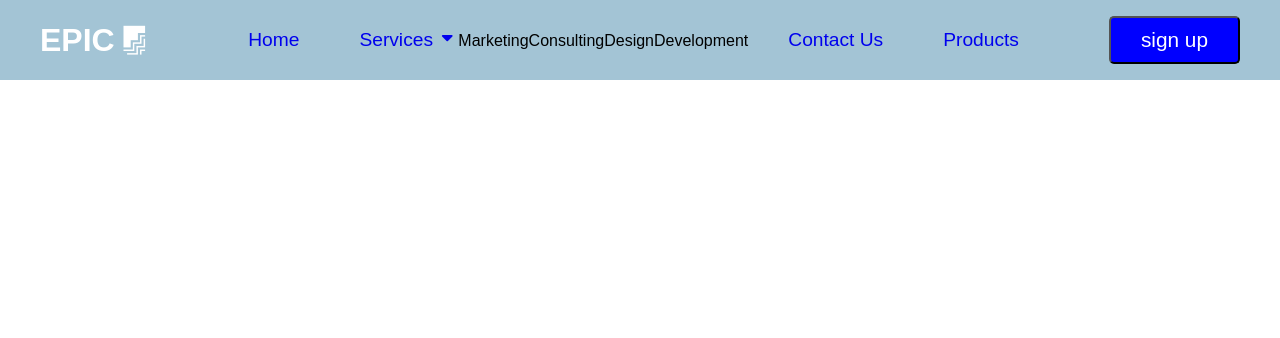
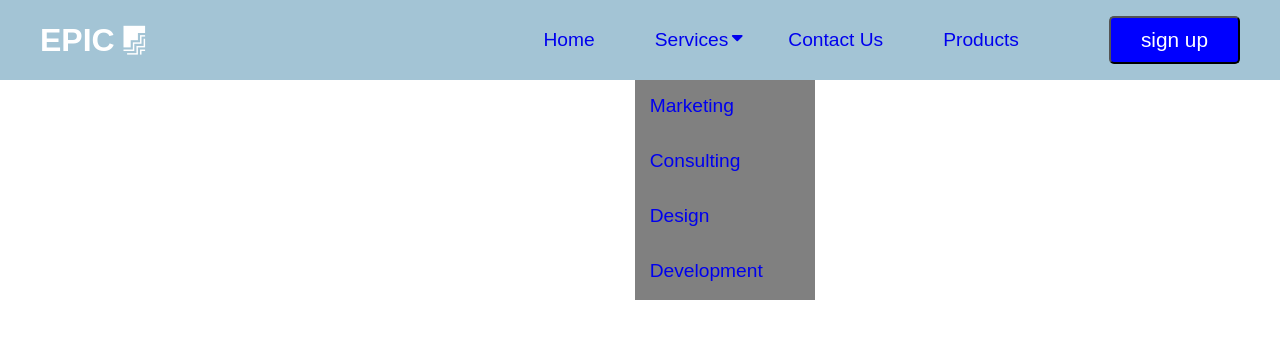
Before and after one commit to benyamin-nayudi/reactResponsiveNavbar, a JavaScript app: page / in a window 1280 px wide. Shown: the top 338 px of the page. Built offline with nearby package versions, Linux system fonts and the light colour scheme; a web font is replaced by a local one.

Commit message:
submenu Items

```diff
--- a/src/components/navbar/MenuItems.js
+++ b/src/components/navbar/MenuItems.js
@@ -17,7 +17,7 @@ export const MenuItems = [
     }
 ]
 
-export const SubMenuItems = [
+export const SubMenuData = [
     {
         title: "Marketing",
         url: "/marketing",
--- a/src/components/navbar/NavContainer.js
+++ b/src/components/navbar/NavContainer.js
@@ -1,4 +1,4 @@
-import { Arrow, Button, Nav, NavItems, NavLinks, NavLogo, NavMenu, Wrapper } from "./StyledNavbar"
+import { Arrow, Button, Nav, NavItems, NavLinks, NavLogo, NavMenu, Services, Wrapper } from "./StyledNavbar"
 const Navbar = ({ children, ...restProps }) => {
     return (
         <Nav { ...restProps } >{ children }</Nav>
@@ -20,6 +20,8 @@ Navbar.Button = ({ children, ...restProps }) => (<Button { ...restProps }> { chi
 
 Navbar.Arrow = ({ children, ...restProps }) => (<Arrow className="fas fa-sort-down"> </Arrow>)
 
-Navbar.SubMenu = ({ children, ...restProps })=>(<subMenu></subMenu>)
+
+Navbar.Services = ({ children, ...restProps }) => (<Services { ...restProps } >{ children } </Services>)
+
 
 export default Navbar
--- a/src/components/navbar/StyledNavbar.js
+++ b/src/components/navbar/StyledNavbar.js
@@ -57,11 +57,11 @@ position: absolute;
 
 `
 
-export const subMenu = styled.li`
-
-
+export const Services = styled.span`
+position: relative
 
 `
+
 
 export const NavLogo = styled.h1`
     font-size: 2rem;
--- a/src/components/navbar/SubMenu.js
+++ /dev/null
@@ -1,12 +0,0 @@
-import { SubMenuItems } from "./MenuItems"
-
-export default function SubMenu() {
-    return (
-        SubMenuItems.map((item, index) => {
-            return (
-                <subMenu key={ index } href={ item.url }>{ item.title }</subMenu>
-
-            )
-        })
-    )
-}
--- a/src/components/navbar/index.js
+++ b/src/components/navbar/index.js
@@ -1,6 +1,6 @@
 import NavButton from "../Button/Button";
 import Navbar from "./NavContainer";
-import SubMenu from "./SubMenu";
+import SubMenuContainer from "./subMenu/SubMenu";
 const NavbarContainer = () => {
     return (
         <Navbar>
@@ -8,24 +8,23 @@ const NavbarContainer = () => {
                 <Navbar.Logo>EPIC <i className="fab fa-firstdraft"></i></Navbar.Logo>
 
                 <Navbar.Menu>
-                    {/* { MenuItems.map((item, index) => {
-                        return <Navbar.Items key={ index }>
-                            <Navbar.Links href={ item.url }>
-                                { item.title }
-                            </Navbar.Links>
-
-                        </Navbar.Items>
-                    }) } */}
                     <Navbar.Menu>
                         <Navbar.Items key="1">
                             <Navbar.Links href="#">Home</Navbar.Links>
                         </Navbar.Items>
 
                         <Navbar.Items key="2">
-                            <Navbar.Links className="serv" href="#">Services <Navbar.Arrow /></Navbar.Links>
-                            <SubMenu />
+                            <Navbar.Links href="#">
+
+                                <Navbar.Services>Services
+                                    <SubMenuContainer />
+                                </Navbar.Services>
+                                <Navbar.Arrow />
+
+                            </Navbar.Links>
 
                         </Navbar.Items>
+
 
                         <Navbar.Items key="3">
                             <Navbar.Links href="#">Contact Us</Navbar.Links>
--- /dev/null
+++ b/src/components/navbar/subMenu/StyledSubMenu.js
@@ -0,0 +1,24 @@
+import styled from 'styled-components'
+
+
+export const SubMenu = styled.ul`
+position: absolute;
+background-color: gray;
+padding: 0 ;
+margin: 0;
+top: 51px;
+width: 180px;
+display: flex;
+flex-direction: column;
+justify-content: center
+
+`
+export const SubMenuItems = styled.li`
+    flex-basis: 40px;
+    list-style: none;
+    padding-left: 15px;
+    padding-top:15px;
+    &:hover{
+        background-color: red;
+    }
+`
--- /dev/null
+++ b/src/components/navbar/subMenu/SubMenu.js
@@ -0,0 +1,16 @@
+import { SubMenuData } from "../MenuItems"
+import { SubMenu, SubMenuItems } from "./StyledSubMenu"
+
+
+export default function SubMenuContainer() {
+    return (
+        <SubMenu>
+            { SubMenuData.map((item, index) => {
+                return (
+                    <SubMenuItems key={ index } > { item.title } </SubMenuItems>
+
+                )
+            }) }
+        </SubMenu>
+    )
+}
```
